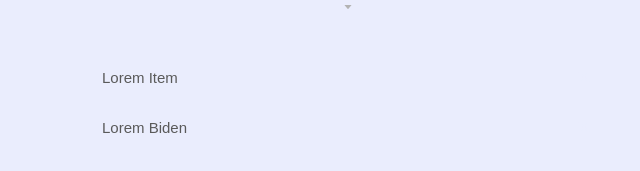
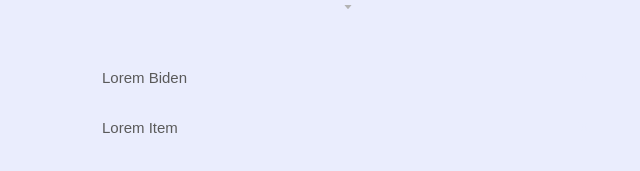
Before and after one commit to guiMendel/react-only-todo-list, a React (Create React App) app: page / in a window 1280 px wide. Shown: the part 139-310 px from the top of the page, without its empty margins (292-932 px from the left). Built offline with nearby package versions, Linux system fonts and the light colour scheme.

Commit message:
Simplifica a ordenação de itens marcados

```diff
--- a/src/to-do-list.jsx
+++ b/src/to-do-list.jsx
@@ -18,21 +18,15 @@
 
   return (
     <main>
-      {/* Primeiro os itens não marcados */}
-      {itemList.map((item) => {
-        return !item.done && item.visible ? (
-          <ToDoItem
-            item={item}
-            key={item.id}
-            alterSelf={(newSelf) => alterItem(newSelf, item.id)}
-            removeSelf={() => removeItem(item.id)}
-            currentFilter={currentFilter}
-          />
-        ) : null;
-      })}
-      {/* Depois os itens marcados */}
-      {itemList.map((item) => {
-        return item.done && item.visible ? (
+      {[...itemList]
+        // Primeiro os items não marcados
+        .sort((first) => {
+          // O primeiro item vem antes se e somente se ele não estiver pronto
+          if (!first.done) return -1;
+          return 0;
+        })
+        .map((item) => {
+          return item.visible ? (
             <ToDoItem
               item={item}
               key={item.id}
```
Lines whose indentation alone changed are shown as unchanged.
